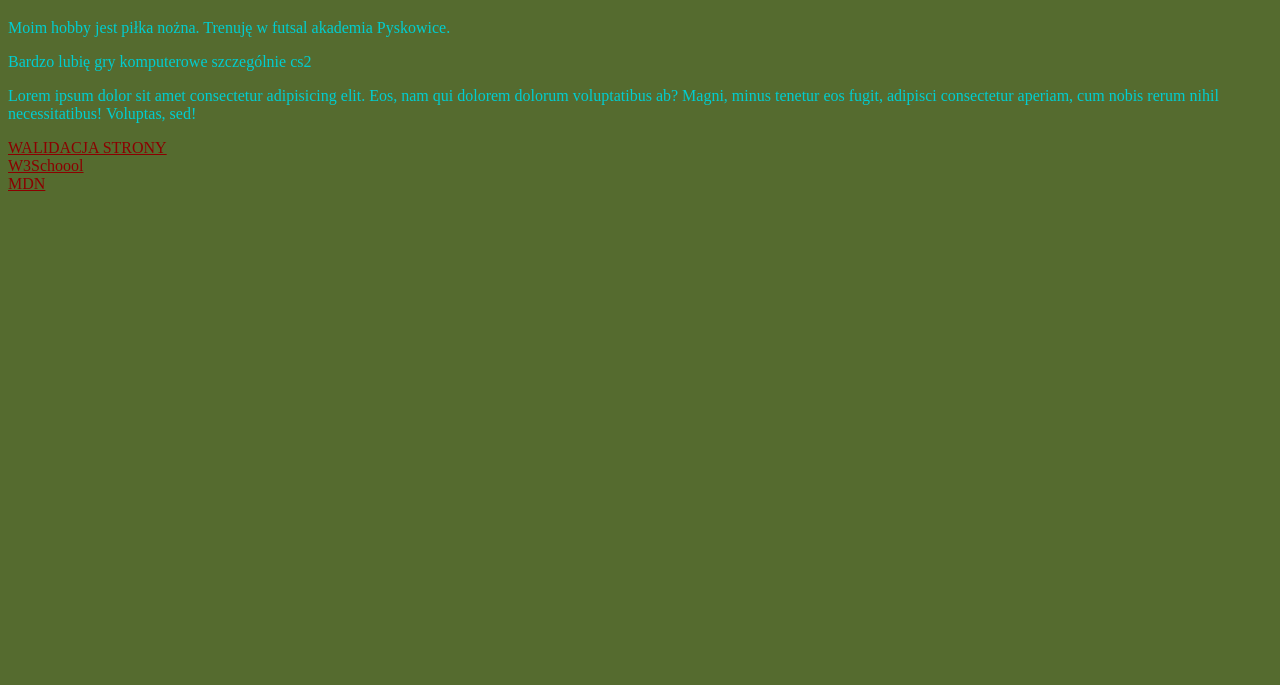
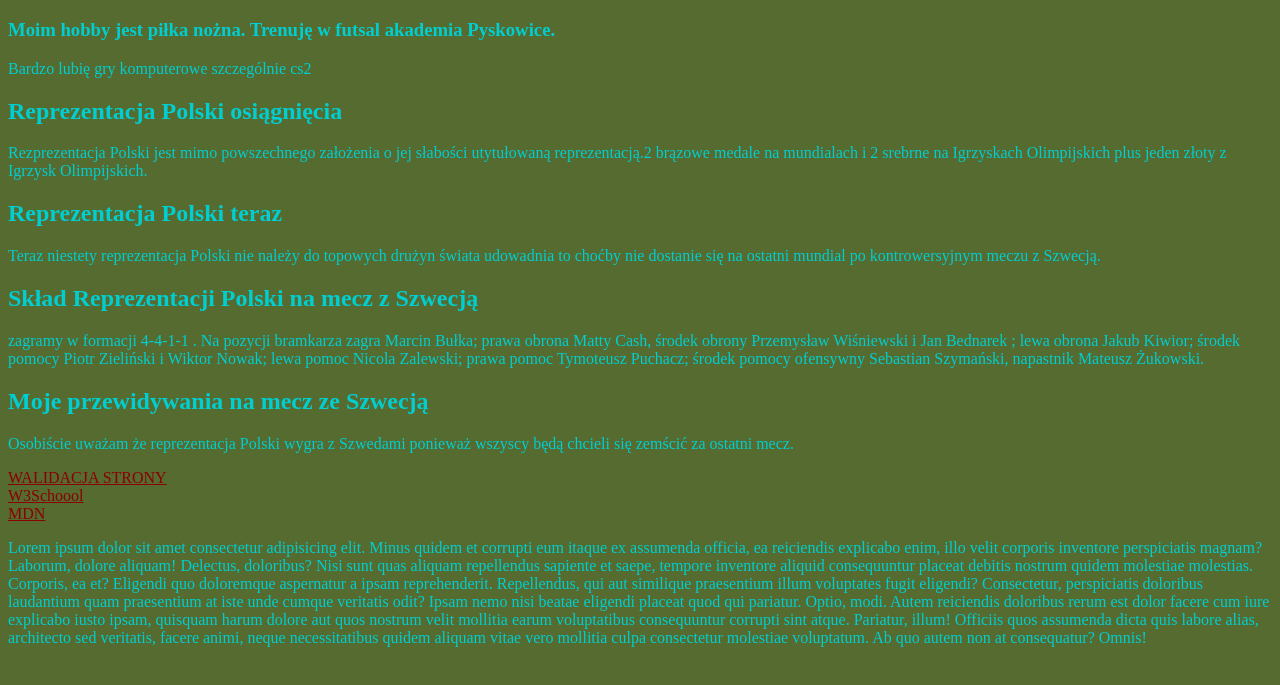
Before and after one commit to Piotrs11/Moja-strona-internetowa, a plain HTML site: page index.html in a window 1280 px wide. Shown: the part 61-746 px from the top of the page. Drawn offline with Linux system fonts and the light colour scheme.

Commit message:
Revise index.html with new content and structure
Updated the structure and content of the HTML document, adding sections for the Polish national football team and predictions for a match against Sweden.

```diff
--- a/index.html
+++ b/index.html
@@ -13,13 +13,47 @@
 <body>
     <header>
     <h1>O mnie</h1>
-    <p>Moim hobby jest piłka nożna. Trenuję w futsal akademia Pyskowice.</p>
+    <main>
+    <h3>Moim hobby jest piłka nożna. Trenuję w futsal akademia Pyskowice.</h3>
     <p>Bardzo lubię gry komputerowe szczególnie cs2</p>
     </header>
-    <p>Lorem ipsum dolor sit amet consectetur adipisicing elit. Eos, nam qui dolorem dolorum voluptatibus ab? Magni, minus tenetur eos fugit, adipisci consectetur aperiam, cum nobis rerum nihil necessitatibus! Voluptas, sed!</p>
+    </main>
+    <section>
+    <article>
+    <h2>Reprezentacja Polski osiągnięcia</h2>
+    <p>Rezprezentacja Polski jest mimo powszechnego założenia o jej słabości utytułowaną reprezentacją.2 brązowe medale na mundialach i 2 srebrne na Igrzyskach Olimpijskich plus jeden złoty z Igrzysk Olimpijskich.</p>
+    </article>
+
+    </section>
+    <section>
+        <h2>Reprezentacja Polski teraz </h2>
+        <p>Teraz niestety reprezentacja Polski nie należy do topowych drużyn świata udowadnia to choćby nie dostanie się na ostatni mundial po kontrowersyjnym meczu z Szwecją.</p>
+    </section>
+
+    <section>
+        <h2>Skład Reprezentacji Polski na mecz z Szwecją</h2>
+        <p>zagramy w formacji 4-4-1-1  . Na pozycji bramkarza zagra Marcin Bułka; prawa obrona Matty Cash, środek obrony Przemysław Wiśniewski i Jan Bednarek
+        ; lewa obrona Jakub Kiwior; środek pomocy Piotr Zieliński i Wiktor Nowak; lewa pomoc Nicola Zalewski; prawa pomoc Tymoteusz Puchacz;
+        środek pomocy ofensywny Sebastian Szymański, napastnik Mateusz Żukowski. </p>
+    </section>
+
+    <section>
+        <h2>Moje przewidywania na mecz ze Szwecją</h2>
+        <p>Osobiście uważam że reprezentacja Polski wygra z Szwedami ponieważ wszyscy będą chcieli się zemścić za ostatni mecz.</p>
+    </section>
+
+    <nav>
     <a href="https://validator.w3.org/">WALIDACJA STRONY</a><br>
     <a href="https://www.w3schools.com/html/">W3Schoool</a><br>
     <a href="https://developer.mozilla.org/en-US/">MDN</a>
 
+
+    </nav>
+    <p>Lorem ipsum dolor sit amet consectetur adipisicing elit. Minus quidem et corrupti eum itaque ex assumenda officia, ea reiciendis explicabo enim, illo velit corporis inventore perspiciatis magnam? Laborum, dolore aliquam!
+    Delectus, doloribus? Nisi sunt quas aliquam repellendus sapiente et saepe, tempore inventore aliquid consequuntur placeat debitis nostrum quidem molestiae molestias. Corporis, ea et? Eligendi quo doloremque aspernatur a ipsam reprehenderit.
+    Repellendus, qui aut similique praesentium illum voluptates fugit eligendi? Consectetur, perspiciatis doloribus laudantium quam praesentium at iste unde cumque veritatis odit? Ipsam nemo nisi beatae eligendi placeat quod qui pariatur.
+    Optio, modi. Autem reiciendis doloribus rerum est dolor facere cum iure explicabo iusto ipsam, quisquam harum dolore aut quos nostrum velit mollitia earum voluptatibus consequuntur corrupti sint atque. Pariatur, illum!
+    Officiis quos assumenda dicta quis labore alias, architecto sed veritatis, facere animi, neque necessitatibus quidem aliquam vitae vero mollitia culpa consectetur molestiae voluptatum. Ab quo autem non at consequatur? Omnis!</p>
+
 </body>
 </html>
```
